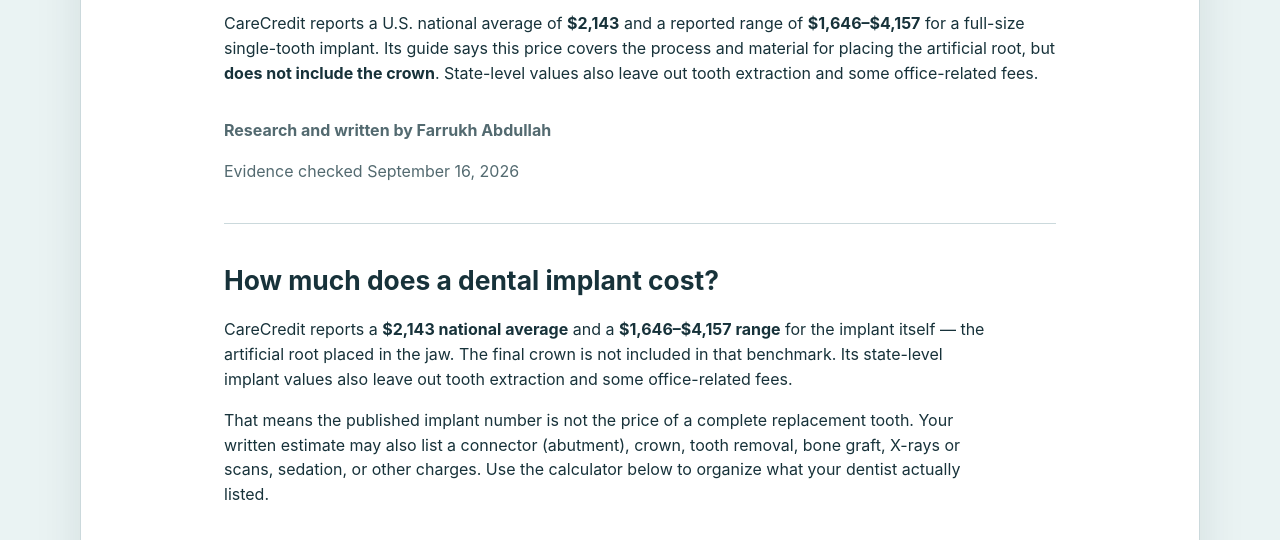
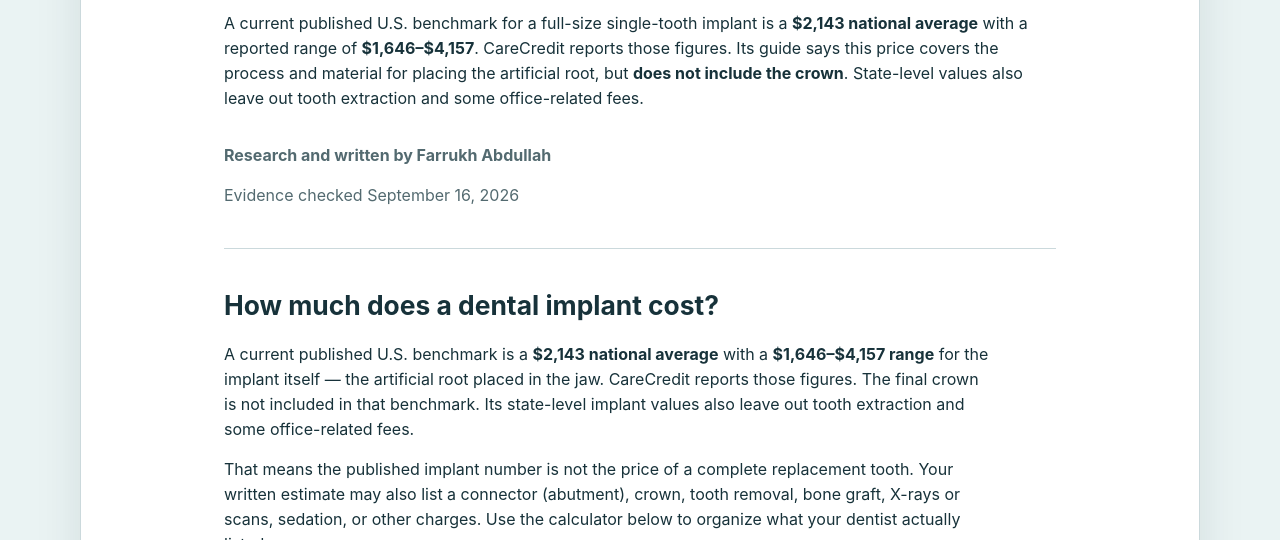
Before and after one commit to yes155/Dental-Calculator, a website: page src/dental-implant-cost-calculator/index.html in a window 1280 px wide. Shown: the part 256-796 px from the top of the page. Drawn offline with Linux system fonts and the light colour scheme.

Commit message:
Make DEN-001 opening answer-first

```diff
--- a/src/dental-implant-cost-calculator/index.html
+++ b/src/dental-implant-cost-calculator/index.html
@@ -17,14 +17,14 @@
   <header class="article-header">
     <p class="eyebrow">Dental implant costs</p>
     <h1>Dental implant cost calculator</h1>
-    <p class="intro">CareCredit reports a U.S. national average of <strong>$2,143</strong> and a reported range of <strong>$1,646–$4,157</strong> for a full-size single-tooth implant. Its guide says this price covers the process and material for placing the artificial root, but <strong>does not include the crown</strong>. State-level values also leave out tooth extraction and some office-related fees.</p>
+    <p class="intro">A current published U.S. benchmark for a full-size single-tooth implant is a <strong>$2,143 national average</strong> with a reported range of <strong>$1,646–$4,157</strong>. CareCredit reports those figures. Its guide says this price covers the process and material for placing the artificial root, but <strong>does not include the crown</strong>. State-level values also leave out tooth extraction and some office-related fees.</p>
     <p class="byline">Research and written by Farrukh Abdullah</p>
     <p class="updated">Evidence checked September 16, 2026</p>
   </header>
 
   <article class="article-body">
     <h2>How much does a dental implant cost?</h2>
-    <p>CareCredit reports a <strong>$2,143 national average</strong> and a <strong>$1,646–$4,157 range</strong> for the implant itself — the artificial root placed in the jaw. The final crown is not included in that benchmark. Its state-level implant values also leave out tooth extraction and some office-related fees.</p>
+    <p>A current published U.S. benchmark is a <strong>$2,143 national average</strong> with a <strong>$1,646–$4,157 range</strong> for the implant itself — the artificial root placed in the jaw. CareCredit reports those figures. The final crown is not included in that benchmark. Its state-level implant values also leave out tooth extraction and some office-related fees.</p>
     <p>That means the published implant number is not the price of a complete replacement tooth. Your written estimate may also list a connector (abutment), crown, tooth removal, bone graft, X-rays or scans, sedation, or other charges. Use the calculator below to organize what your dentist actually listed.</p>
 
     <h2 id="calculator-heading">Dental implant cost calculator</h2>
```
